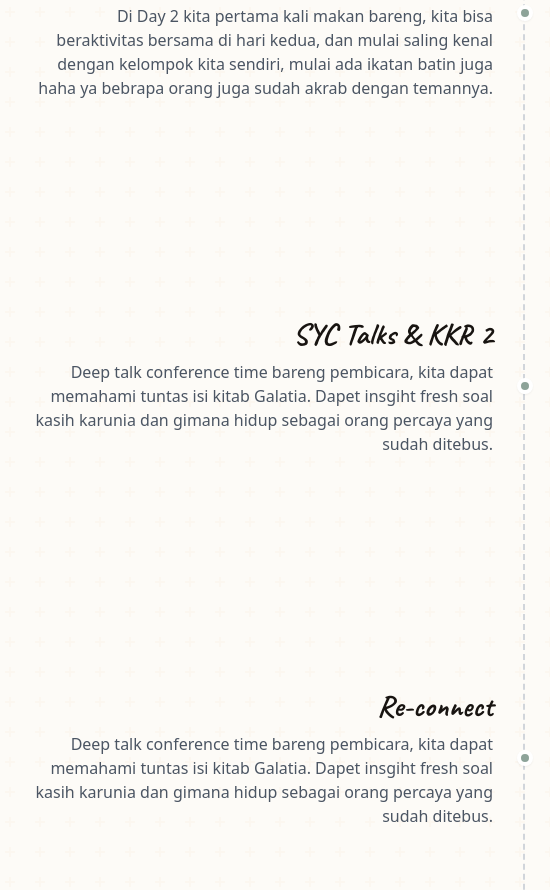
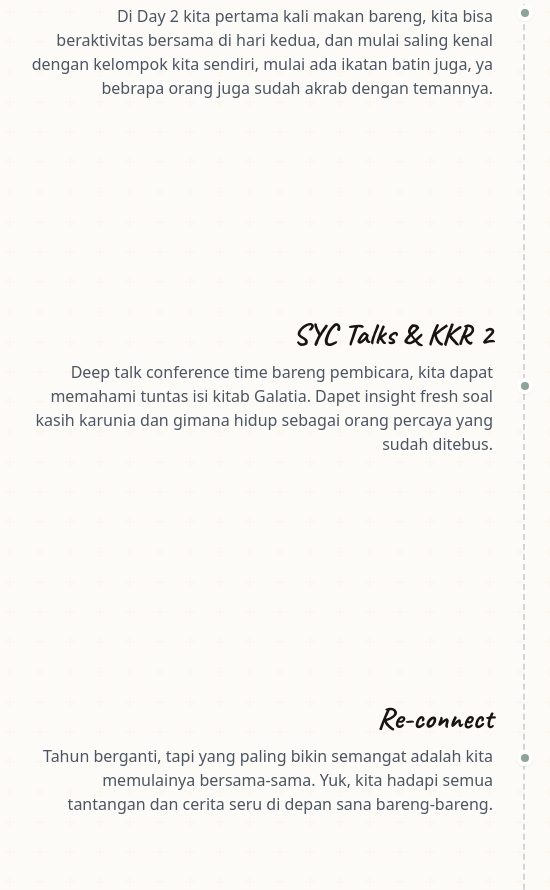
Before and after one commit to VHose/Peres, a plain HTML site: page index.html in a window 1280 px wide. Shown: the part 1943-2833 px from the top of the page, 115-665 px from the left. Drawn offline with nearby package versions, Linux system fonts and the light colour scheme.

Commit message:
Kelompok Peres ubah Typo dikit

```diff
--- a/index.html
+++ b/index.html
@@ -319,7 +319,7 @@
                                 <div class="md:w-1/2 text-left md:text-right pl-12 md:pl-0 order-1">
                                     <span class="inline-block bg-primary text-white text-xs font-bold px-3 py-1 rounded mb-2">HARI 2</span>
                                     <h3 class="text-3xl font-handwriting font-bold mb-2">Hari Activity kita</h3>
-                                    <p class="text-gray-600">Di Day 2 kita pertama kali makan bareng, kita bisa beraktivitas bersama di hari kedua, dan mulai saling kenal dengan kelompok kita sendiri, mulai ada ikatan batin juga haha ya bebrapa orang juga sudah akrab dengan temannya.</p>
+                                    <p class="text-gray-600">Di Day 2 kita pertama kali makan bareng, kita bisa beraktivitas bersama di hari kedua, dan mulai saling kenal dengan kelompok kita sendiri, mulai ada ikatan batin juga, ya bebrapa orang juga sudah akrab dengan temannya.</p>
                                 </div>
 
                                 <!-- Marker -->
@@ -340,7 +340,7 @@
                             <div class="flex flex-col md:flex-row items-center gap-8 md:gap-16">
                                 <div class="md:w-1/2 text-left md:text-right pl-12 md:pl-0 order-1">
                                     <h3 class="text-3xl font-handwriting font-bold mb-2">SYC Talks & KKR 2</h3>
-                                    <p class="text-gray-600">Deep talk conference time bareng pembicara, kita dapat memahami tuntas isi kitab Galatia. Dapet insgiht fresh soal kasih karunia dan gimana hidup sebagai orang percaya yang sudah ditebus.</p>
+                                    <p class="text-gray-600">Deep talk conference time bareng pembicara, kita dapat memahami tuntas isi kitab Galatia. Dapet insight fresh soal kasih karunia dan gimana hidup sebagai orang percaya yang sudah ditebus.</p>
                                 </div>
 
                                 <!-- Marker -->
@@ -361,7 +361,7 @@
                             <div class="flex flex-col md:flex-row items-center gap-8 md:gap-16">
                                 <div class="md:w-1/2 text-left md:text-right pl-12 md:pl-0 order-1">
                                     <h3 class="text-3xl font-handwriting font-bold mb-2">Re-connect</h3>
-                                    <p class="text-gray-600">Deep talk conference time bareng pembicara, kita dapat memahami tuntas isi kitab Galatia. Dapet insgiht fresh soal kasih karunia dan gimana hidup sebagai orang percaya yang sudah ditebus.</p>
+                                    <p class="text-gray-600">Tahun berganti, tapi yang paling bikin semangat adalah kita memulainya bersama-sama. Yuk, kita hadapi semua tantangan dan cerita seru di depan sana bareng-bareng. </p>
                                 </div>
 
                                 <!-- Marker -->
@@ -429,7 +429,7 @@
                                 <div class="md:w-1/2 text-left md:text-right pl-12 md:pl-0 order-1">
                                     <span class="inline-block bg-primary text-white text-xs font-bold px-3 py-1 rounded mb-2">HARI 4</span>
                                     <h3 class="text-3xl font-handwriting font-bold mb-2">Bye Guyss!</h3>
-                                    <p class="text-gray-600">Penutupan SYc 2025 adalah recap perjalanan kita & remainder bahwa cerita penebusan Kristus adalah cerita terbaik yang patut kita bagikan. </p>
+                                    <p class="text-gray-600">Penutupan SYC 2025 adalah recap perjalanan kita & remainder bahwa cerita penebusan Kristus adalah cerita terbaik yang patut kita bagikan. </p>
                                 </div>
 
                                 <!-- Marker -->
@@ -570,7 +570,7 @@
                         <div class="break-inside-avoid bg-blue-50 p-6 shadow-sm rotate-2 relative border-l-4 border-blue-200">
                             <span class="material-symbols-outlined absolute -top-3 right-4 text-gray-400 text-3xl transform rotate-45">attachment</span>
                             <h4 class="font-bold text-blue-800 mb-2 font-display">Quotes of the Day:</h4>
-                            <p class="font-handwriting text-xl text-blue-900">"Makan bang, jangan wacana doang."</p>
+                            <p class="font-handwriting text-xl text-blue-900">"Janganlah takut, sebab Aku telah menebus engkau" - SYC 25</p>
                         </div>
 
                         <!-- Design 12: Minimalist Clean Frame -->
```
